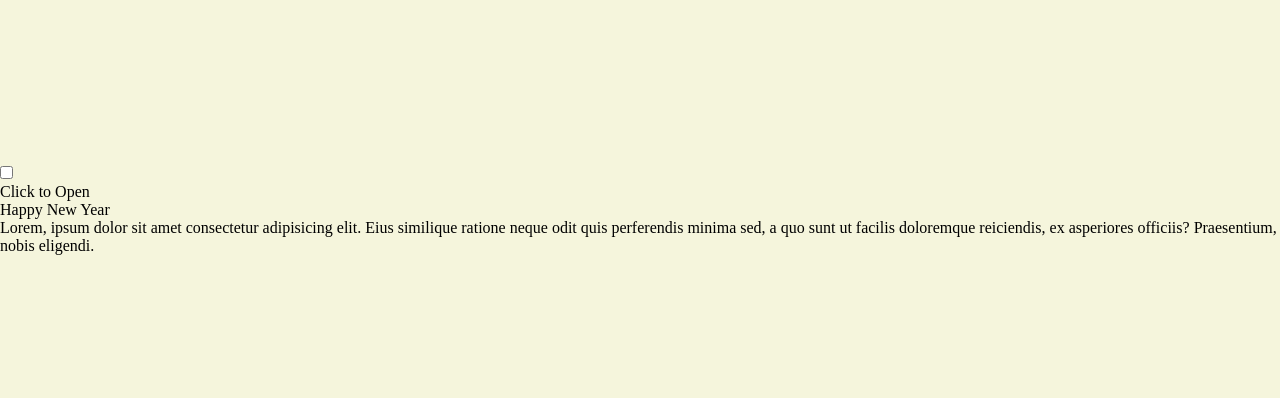
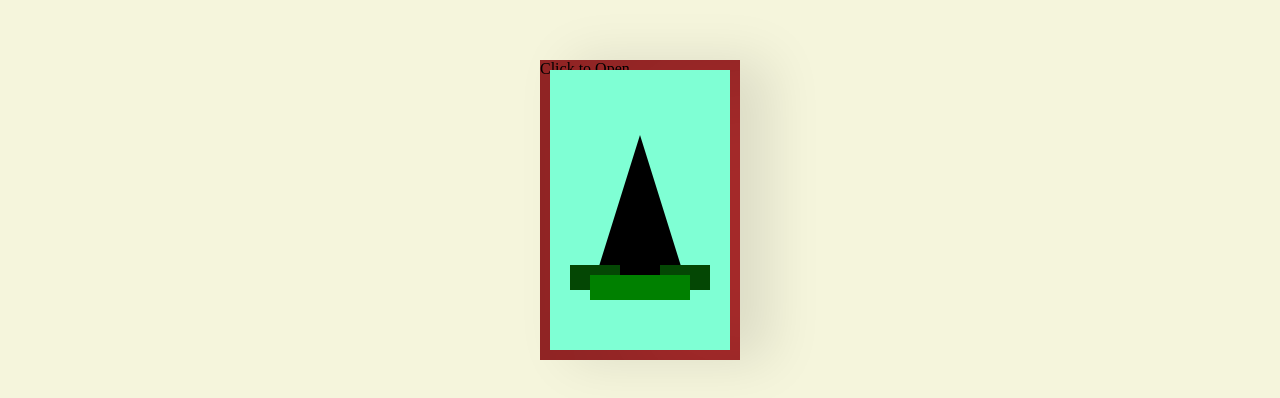
Before and after one commit to Tatiana-Na/happy-new-year, a plain HTML site: page index.html in a window 1280 px wide. Shown: the part 190-588 px from the top of the page. Drawn offline with Linux system fonts and the light colour scheme.

Commit message:
html/css

```diff
--- a/main.css
+++ b/main.css
@@ -9,5 +9,95 @@ body {
     display: flex;
     justify-content: center;
     align-items: center;
+}
 
+#open {
+    display: none;
 }
+
+.card {
+   position: relative;
+   height: 300px;
+   width: 200px;
+   transform-style: preserve-3d;
+   transform: perspective(2500px);
+   transition: .3s;
+}
+
+.card-front {
+    background-color: brown;
+    position: relative;
+    height: 300px;
+   width: 200px;
+   overflow: hidden;
+   transform-origin: left;
+   box-shadow: inset 100px 20px 100px rgba(0, 0, 0, .13), 30px 0 50px rgba(0, 0, 0, .1);
+   transition: .3s;
+}
+
+.card-front:before {
+    content: "";
+    position: absolute;
+    height: 280px;
+    width: 180px;
+    background-color: aquamarine;
+    top: 10px;
+    left: 10px;
+}
+
+.tree {
+    position: absolute;
+    width: 0;
+    height: 0;
+    border-right: 50px solid transparent;
+    border-left: 50px solid transparent;
+    border-bottom: 160px solid black;
+    top: 75px;
+    left: 50px;
+}
+
+.tree:after {
+    content: "";
+    position: absolute;
+    width: 100px;
+    height: 25px;
+    background-color: green;
+    top: 140px;
+    left: -50px;
+}
+
+.tree:before {
+    content: "";
+    position: absolute;
+    background-color: rgb(4, 71, 4);
+    width: 50px;
+    height: 25px;
+    top: 130px;
+    left: 20px;
+    box-shadow: -90px 0 rgb(4, 71, 4);
+}
+
+.card-inside {
+    position: absolute;
+    background-color: white;
+    height: 300px;
+    width: 200px;
+    z-index: -1;
+    top: 0;
+    left: 0;
+    box-shadow: inset 100px 20px 100px rgba(0, 0, 0, .2);
+}
+
+.card-inside:before {
+    content: "";
+    position: absolute;
+    height: 280px;
+    width: 180px;
+    background-color: blueviolet;
+    top: 10px;
+    left: 10px;
+}
+
+.open {
+    position: absolute;
+}
```
